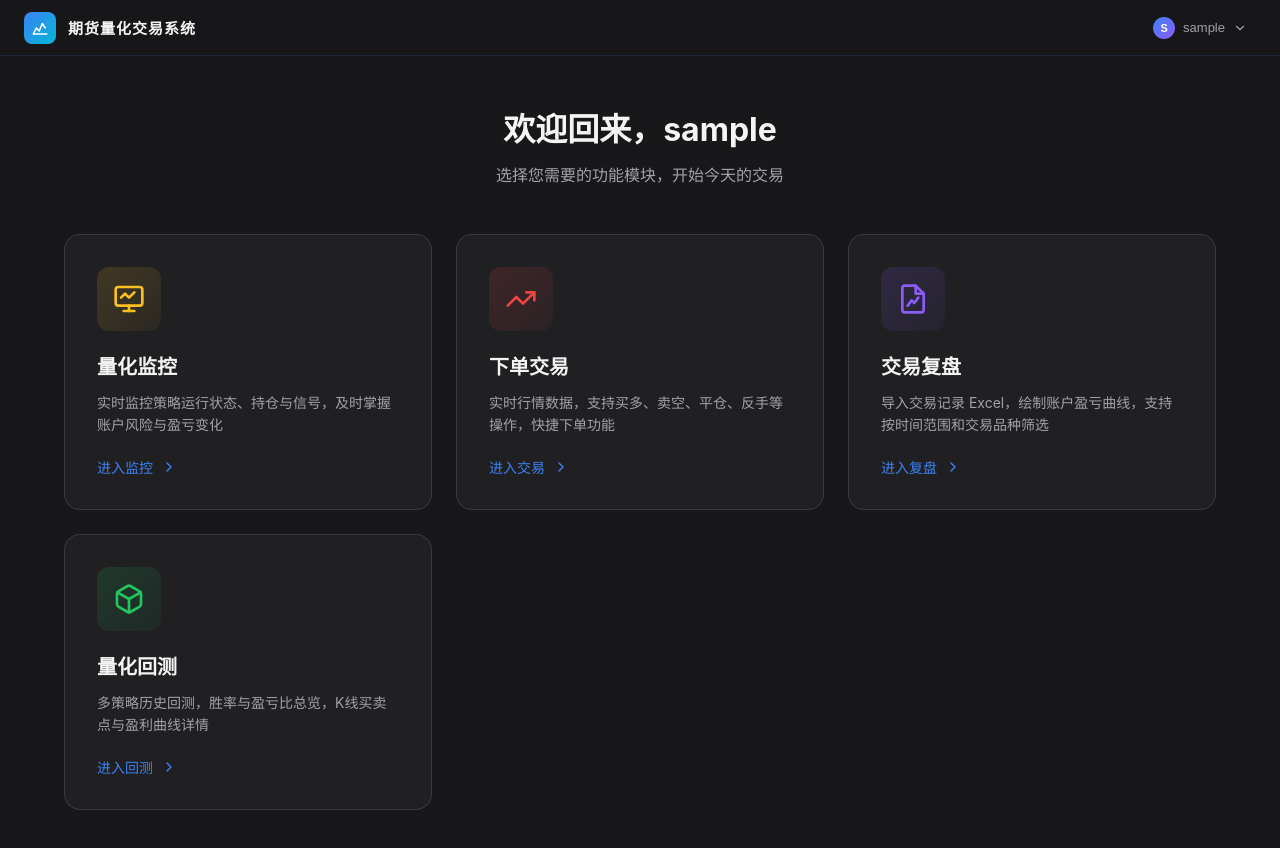
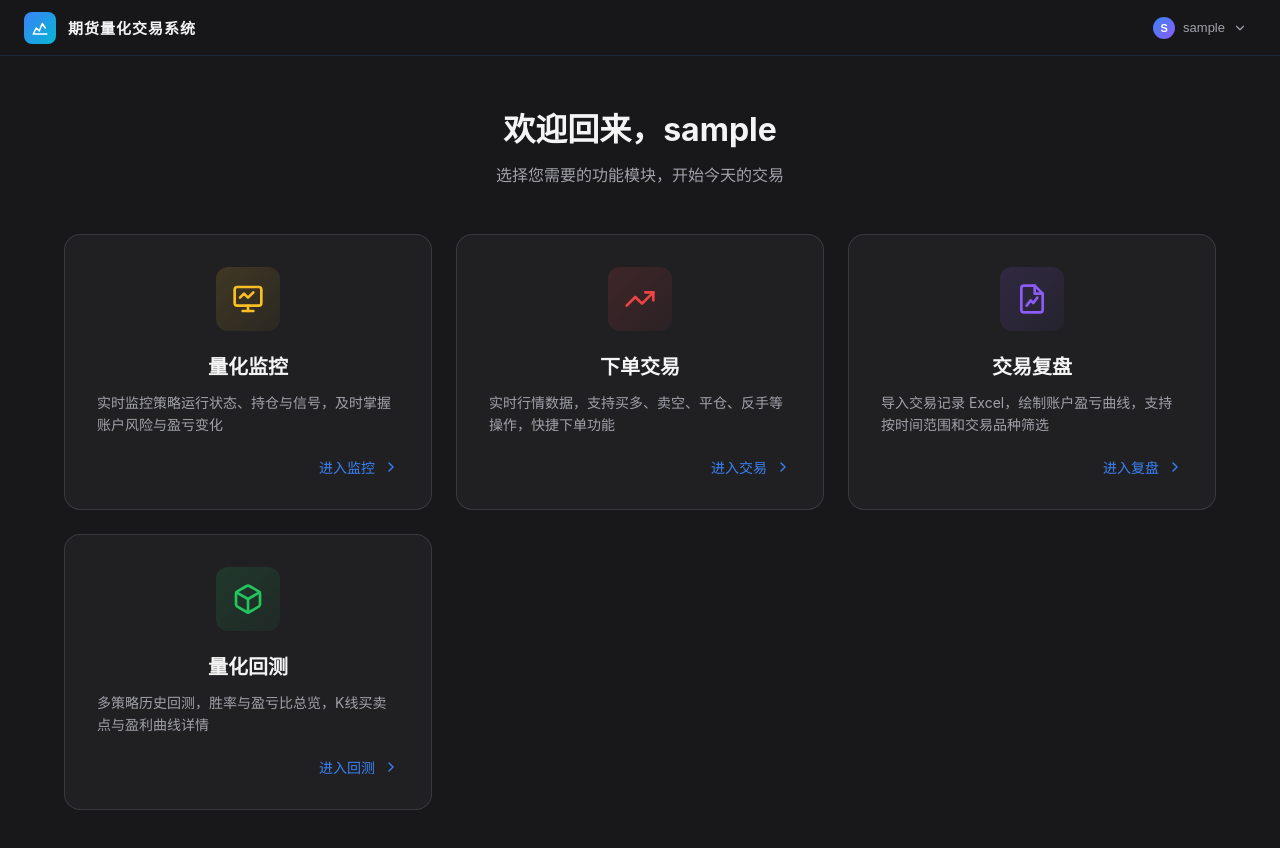
Before and after one commit to Dolihze/futures-quantitative, a Vue app in the folder frontend/: page / in a window 1280 px wide. Shown: the top 848 px of the page. Built offline with nearby package versions, Linux system fonts and the light colour scheme; sample sign-in values are in the browser's storage.

Commit message:
fix: 调整模块卡片样式

```diff
--- a/frontend/src/styles/Home.css
+++ b/frontend/src/styles/Home.css
@@ -110,7 +110,7 @@
   display: flex;
   align-items: center;
   justify-content: center;
-  margin-bottom: 20px;
+  margin: 0 auto 20px;
 }
 
 .feature-icon svg {
@@ -155,6 +155,7 @@
   font-weight: 600;
   color: var(--text-primary);
   margin-bottom: 12px;
+  text-align: center;
 }
 
 .feature-description {
@@ -167,6 +168,7 @@
 .feature-arrow {
   display: flex;
   align-items: center;
+  justify-content: flex-end;
   gap: 8px;
   color: var(--primary);
   font-size: 14px;
```
